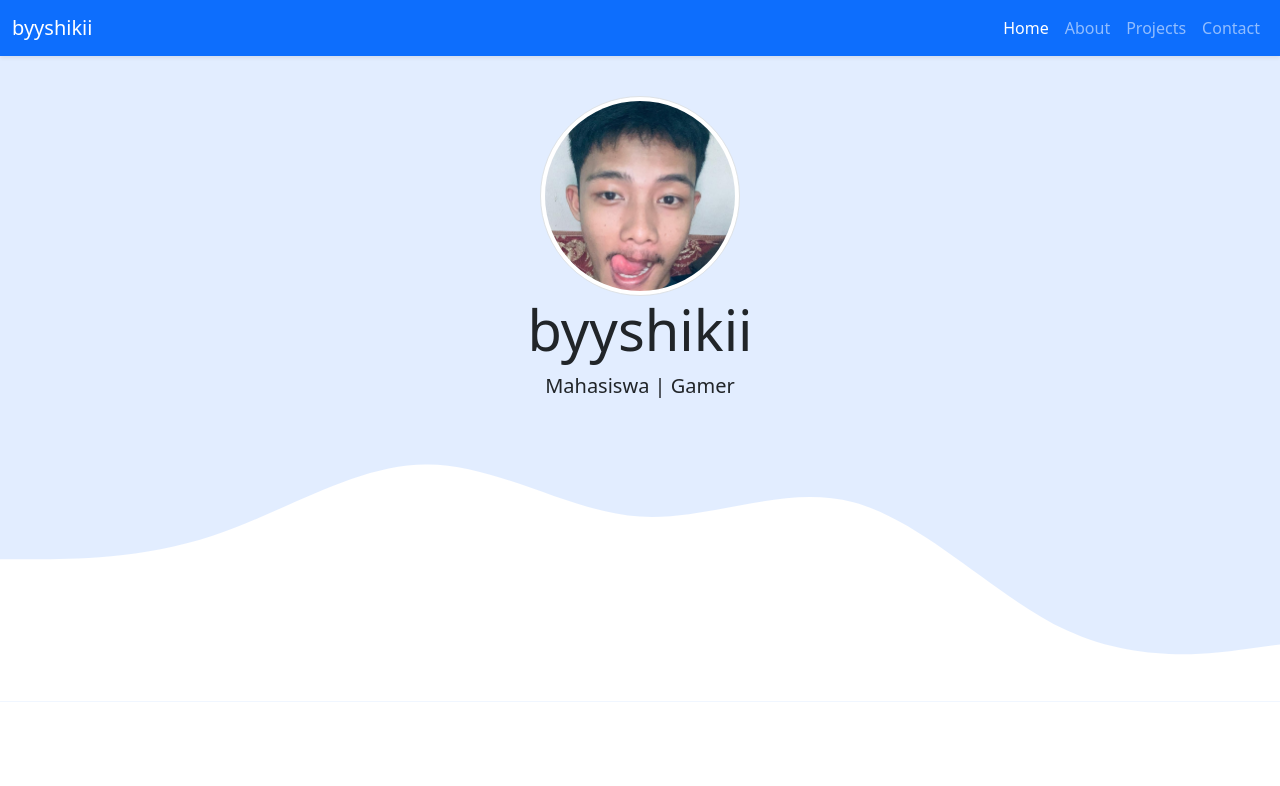
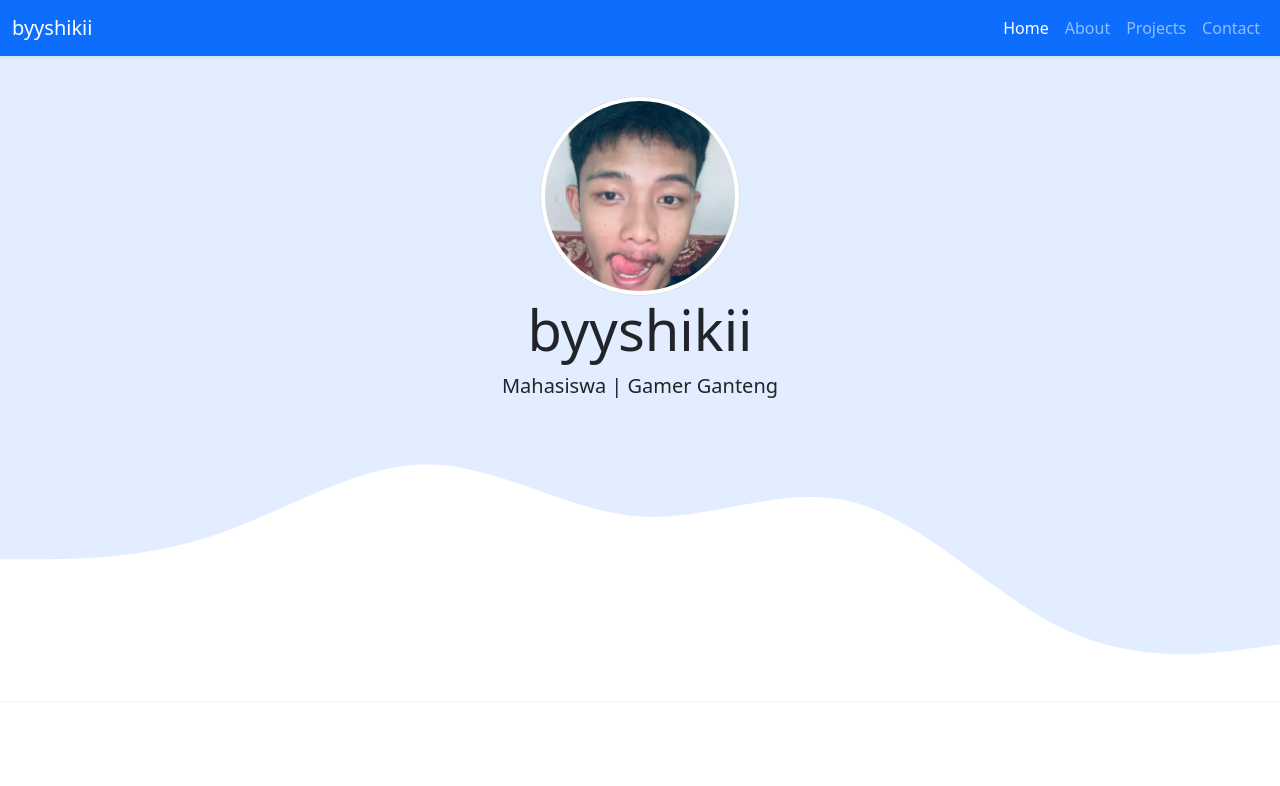
Before and after one commit to abylutfi443-dotcom/byyshiki.github.io, a plain HTML site: page index.html in a window 1280 px wide. Shown: the top 786 px of the page. Drawn offline with nearby package versions, Linux system fonts and the light colour scheme.

```diff
--- a/index.html
+++ b/index.html
@@ -97,7 +97,7 @@
         class="rounded-circle img-thumbnail"
       />
       <h1 class="display-4">byyshikii</h1>
-      <p class="lead">Mahasiswa | Gamer</p>
+      <p class="lead">Mahasiswa | Gamer Ganteng</p>
       <svg
         xmlns="http://www.w3.org/2000/svg"
         viewBox="0 0 1440 320"
```
